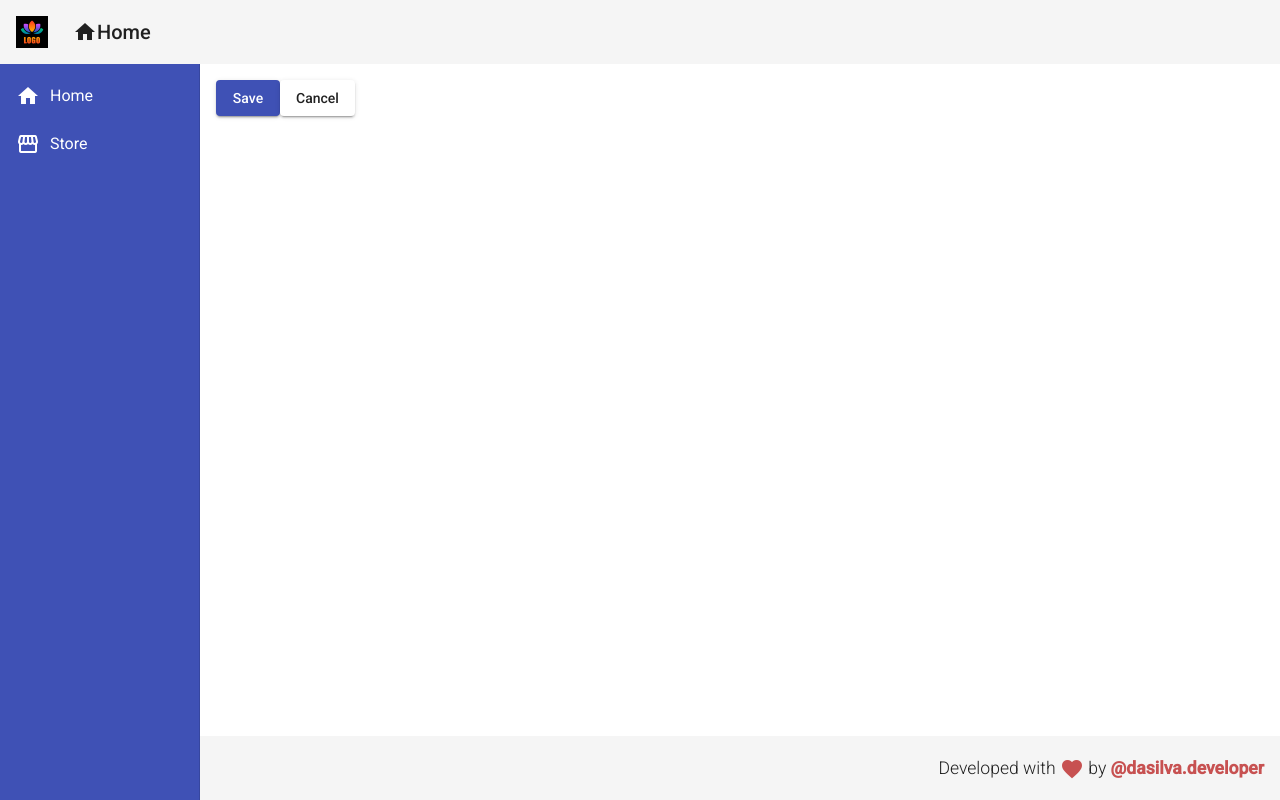
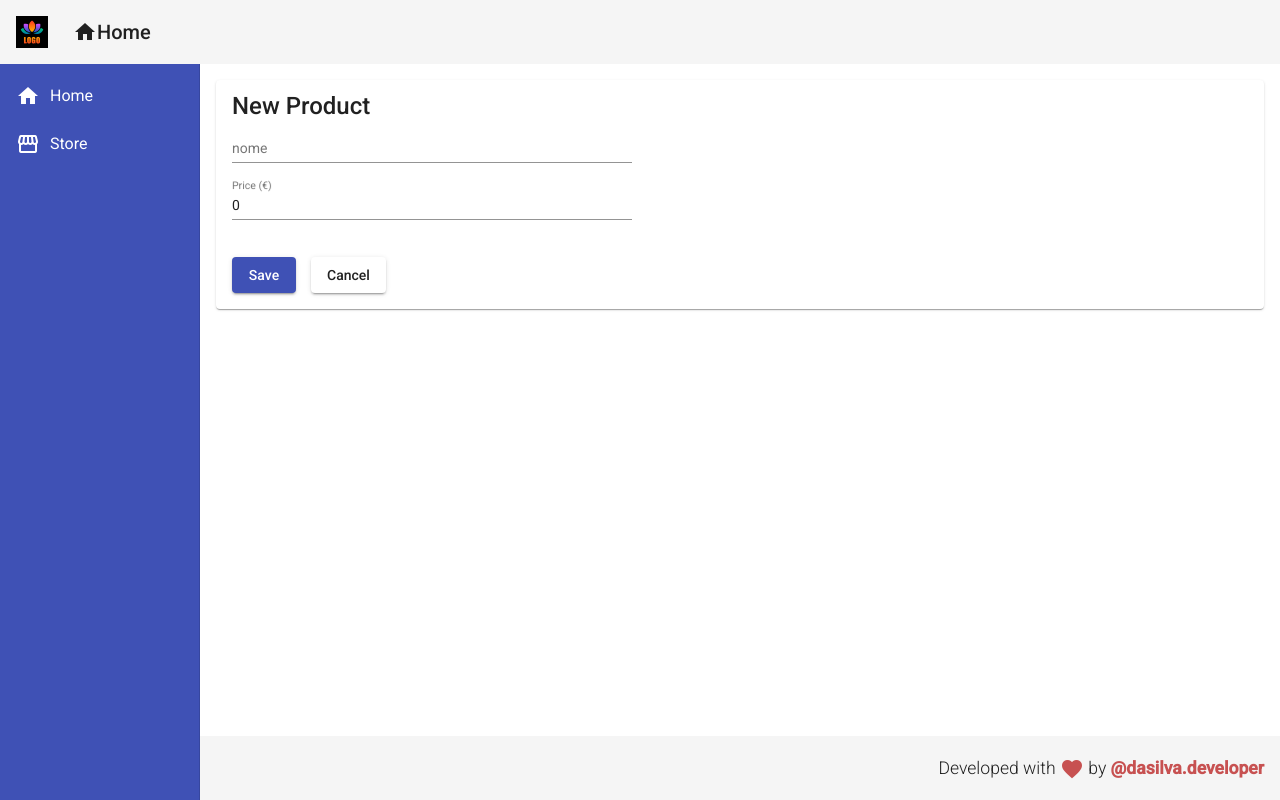
Before and after one commit to dasilvadeveloper/angular-store-crud-client, an Angular app: page /products/create in a window 1280 px wide. Built offline with nearby package versions, Linux system fonts and the light colour scheme.

Commit message:
creation Form

```diff
--- a/src/app/components/product/product-create/product-create.component.css
+++ b/src/app/components/product/product-create/product-create.component.css
@@ -0,0 +1,10 @@
+form {
+	display: flex;
+	flex-direction: column;
+    width: 400px;
+}
+
+
+button {
+    margin: 20px 15px 0 0;
+}
--- a/src/app/components/product/product-create/product-create.component.html
+++ b/src/app/components/product/product-create/product-create.component.html
@@ -1,6 +1,17 @@
+<mat-card>
+    <mat-card-title>New Product</mat-card-title>
+    <form>
+        <mat-form-field>
+            <input matInput placeholder="nome" [(ngModel)]="product.name" name="name">
+        </mat-form-field>
+        <mat-form-field>
+            <input matInput placeholder="Price (€)" type="number" name="price" [(ngModel)]="product.price">
+        </mat-form-field>
+    </form>
     <button mat-raised-button (click)="createProduct()" color="primary">
         Save
     </button>
     <button mat-raised-button (click)="cancel()">
         Cancel
     </button>
+</mat-card>
--- a/src/app/components/product/product-create/product-create.component.ts
+++ b/src/app/components/product/product-create/product-create.component.ts
@@ -1,6 +1,7 @@
 import { Component, OnInit } from '@angular/core';
 import { ProductService } from '../product.service';
 import { Router } from '@angular/router';
+import { Product } from '../model/product.model';
 
 @Component({
   selector: 'crud-product-create',
@@ -9,6 +10,11 @@ import { Router } from '@angular/router';
 })
 export class ProductCreateComponent implements OnInit {
 
+  product: Product = {
+    name: '',
+    price: 0
+  }
+
   constructor(private productService: ProductService, private router: Router) { }
 
   ngOnInit(): void {
@@ -16,11 +22,14 @@ export class ProductCreateComponent implements OnInit {
   }
 
   createProduct(): void {
-    this.productService.showMessage('Aoba!')
+    this.productService.create(this.product).subscribe(() => {
+      this.productService.showMessage('Produto criado!')
+      this.router.navigate(['/products'])
+    })
   }
 
   cancel(): void {
-    this.router.navigate(['/products'])
+
   }
 
 }
--- a/src/app/components/product/product.service.ts
+++ b/src/app/components/product/product.service.ts
@@ -1,14 +1,19 @@
+import { HttpClient } from '@angular/common/http';
 import { Injectable } from '@angular/core';
 import { MatSnackBar } from '@angular/material/snack-bar'
+import { Observable } from 'rxjs';
+import { Product } from './model/product.model';
 
 @Injectable({
   providedIn: 'root'
 })
 export class ProductService {
 
+  baseUrl: string = 'http://localhost:3001/products'
 
-
-  constructor(private snackBar: MatSnackBar) { }
+  constructor(
+    private snackBar: MatSnackBar,
+    private httpClient: HttpClient) { }
 
   showMessage(msg: string): void {
     this.snackBar.open(msg, 'X', {
@@ -16,6 +21,10 @@ export class ProductService {
       horizontalPosition: 'right',
       verticalPosition: 'top',
     })
+  }
 
+  create(product: Product): Observable<Product> {
+    return this.httpClient.post<Product>(this.baseUrl, product)
   }
+
 }
```
Also changed, not shown: src/app/app.module.ts (+10 -1 lines). Lines whose indentation alone changed are shown as unchanged.
